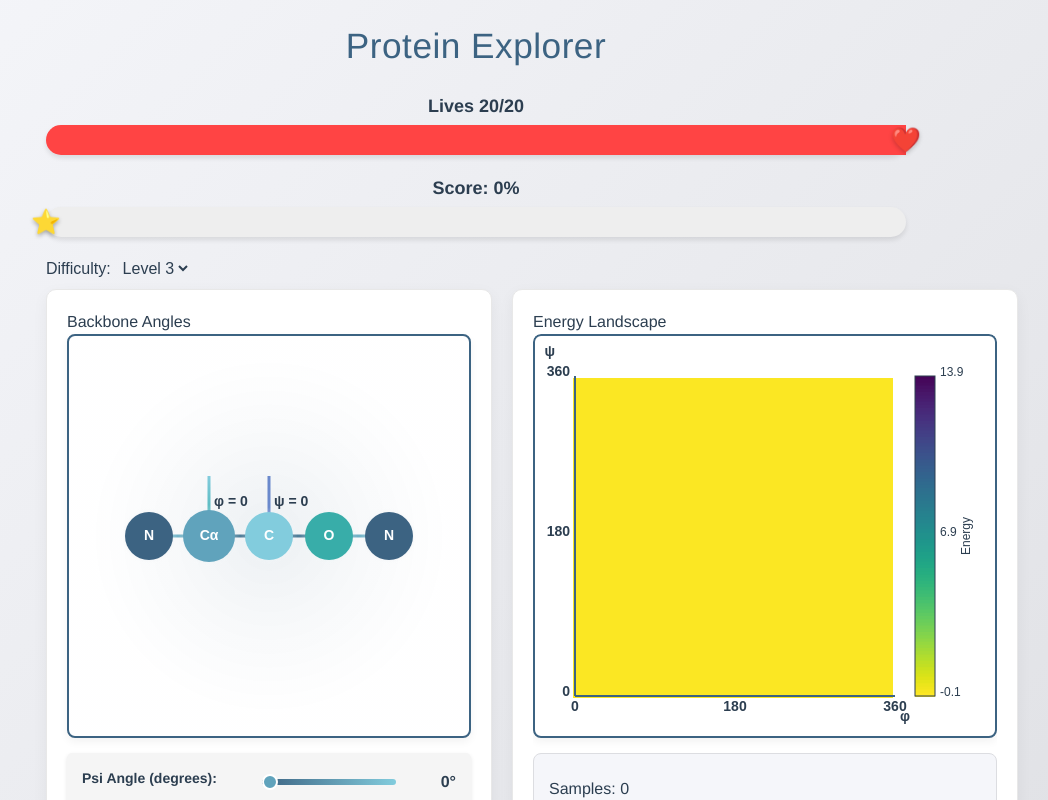
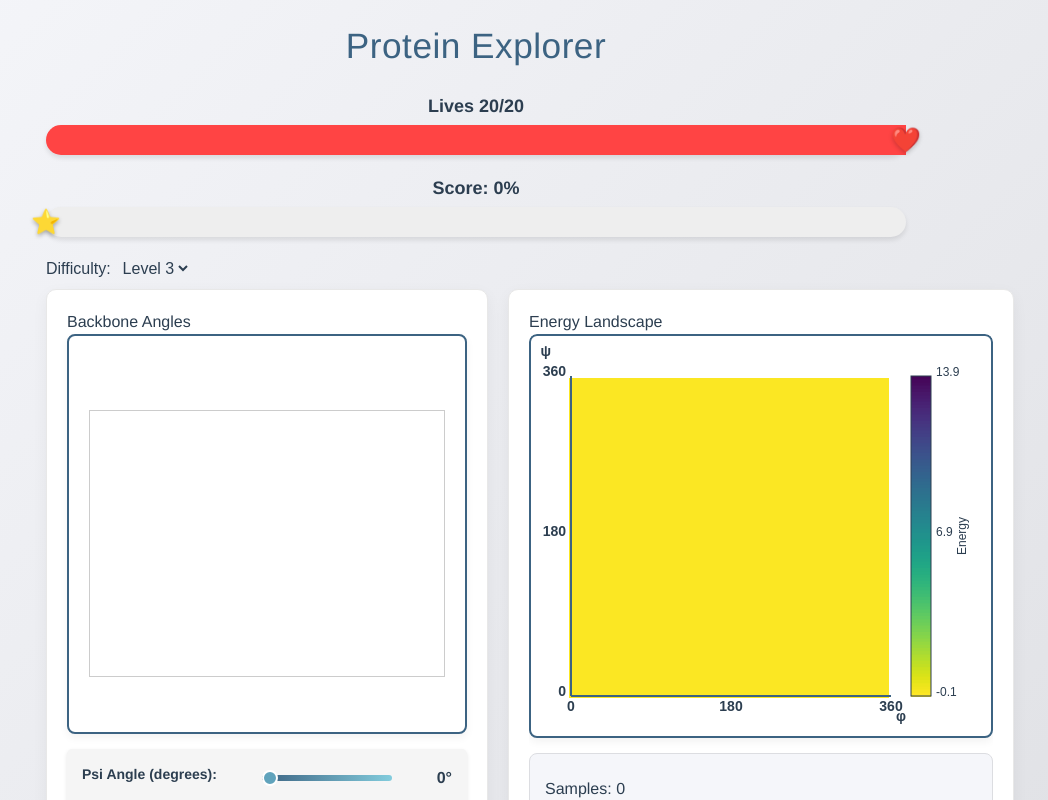
Before and after one commit to alan-turing-institute/gp-demo, a SvelteKit app: page /molecule in a window 1280 px wide. Shown: the top 800 px of the page, without its empty margins (164-1212 px from the left). Built offline with nearby package versions, Linux system fonts and the light colour scheme.

Commit message:
rm molecule canvas, replace with pdbmol vis

```diff
--- a/src/routes/molecule/+page.svelte
+++ b/src/routes/molecule/+page.svelte
@@ -628,7 +628,13 @@ function handleChange(event) {
   <div class="container">
     <div class="panel">
       <h2>Backbone Angles</h2>
-      <canvas bind:this={canvas} width={WIDTH} height={HEIGHT}></canvas>
+      <!-- THIS WAS THE ORIGINAL MOLECULE VISUALISATION -->
+      <!-- <canvas bind:this={canvas} width={WIDTH} height={HEIGHT}></canvas> -->
+
+     <!-- Replaced canvas with Pdbmol while maintaining control panel width -->
+     <div class="molecule-visualization" style="width: {WIDTH}px; height: {HEIGHT}px;">
+      <Pdbmol bind:angle={phi} bind:phiAngle={psi}></Pdbmol>
+    </div>
 
       <div class="Other">
         <div class="control-panel">
@@ -644,7 +650,8 @@ function handleChange(event) {
             <span>{phi}°</span>
           </div>
         </div>
-        <Pdbmol bind:angle={phi} bind:phiAngle={psi}></Pdbmol>
+        <!-- ORIGINALLY HAD PDBMOL HERE -->
+        <!-- <Pdbmol bind:angle={phi} bind:phiAngle={psi}></Pdbmol> -->
       </div>
     </div>
 
@@ -1089,4 +1096,16 @@ function handleChange(event) {
 		text-align: right;
 		font-weight: bold;
 	}
+
+  .molecule-visualization {
+    background-color: white;
+    border: 2px solid #3c6382;
+    border-radius: 8px;
+    margin-bottom: 15px;
+    box-shadow: 0 4px 8px rgba(0, 0, 0, 0.05);
+    display: flex;
+    justify-content: center;
+    align-items: center;
+    overflow: hidden;
+  }
 </style>
```
